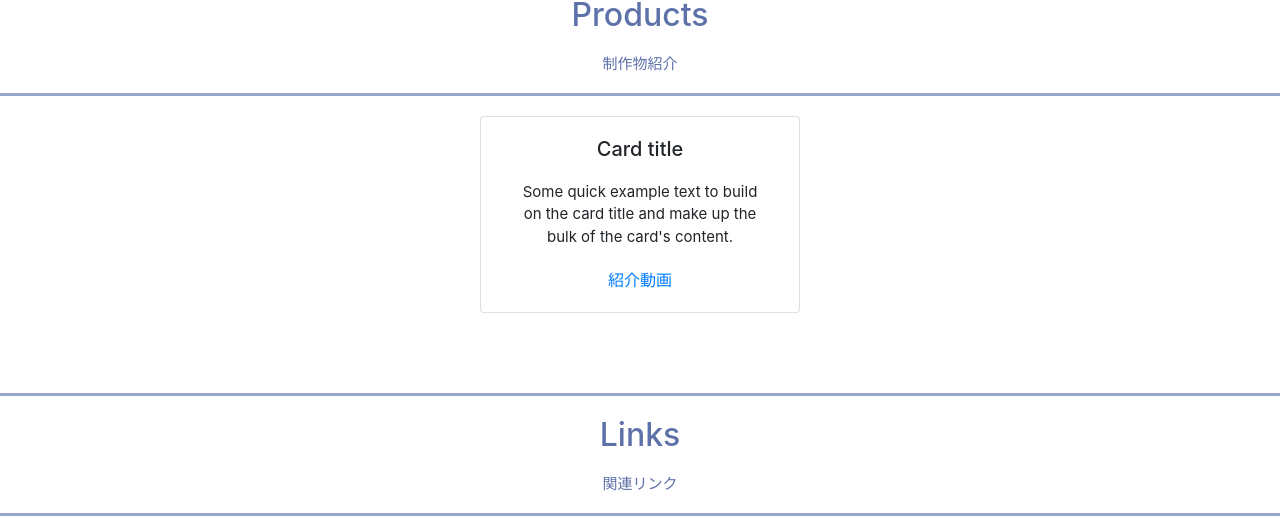
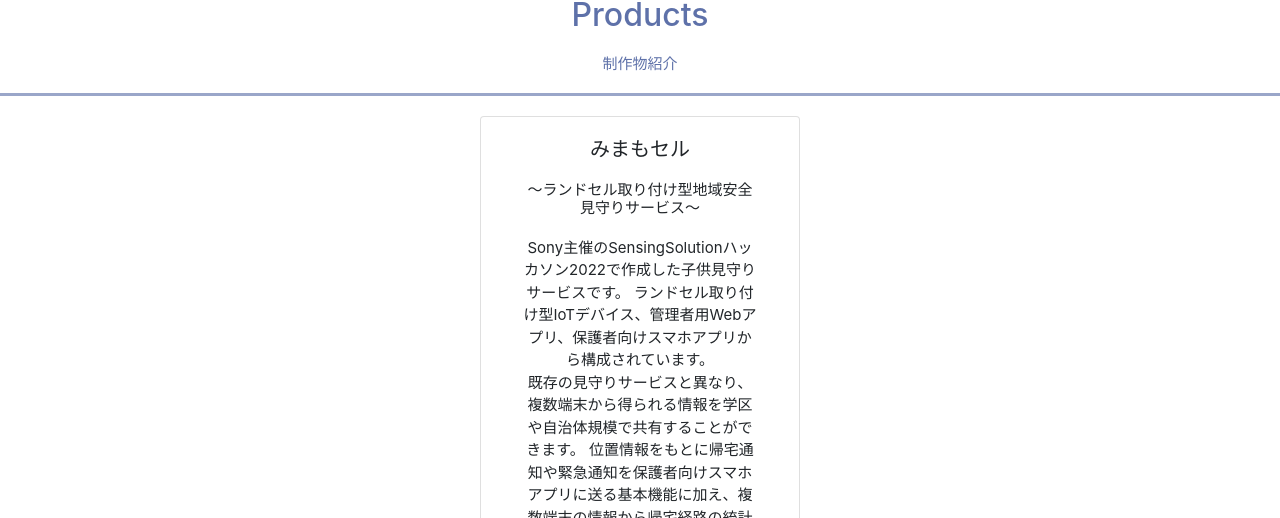
Before and after one commit to SeiTaross/Mypage, a plain HTML site: page index.html in a window 1280 px wide. Shown: the part 2747-3265 px from the top of the page. Drawn offline with nearby package versions, Linux system fonts and the light colour scheme.

Commit message:
products内容追加

```diff
--- a/index.html
+++ b/index.html
@@ -127,9 +127,17 @@
     <div class="products">
       <div class="card">
         <div class="card-body">
-          <h5 class="card-title">Card title</h5>
-          <p class="card-text">Some quick example text to build on the card title and make up the bulk of the card's content.</p>
-          <a href="https://youtu.be/kxLct4XnflM" >紹介動画</a>
+          <h5 class="card-title">
+            みまもセル
+            <p>〜ランドセル取り付け型地域安全見守りサービス〜</p>
+          </h5>
+          <p class="card-text">
+            Sony主催のSensingSolutionハッカソン2022で作成した子供見守りサービスです。
+            ランドセル取り付け型IoTデバイス、管理者用Webアプリ、保護者向けスマホアプリから構成されています。<br>
+            既存の見守りサービスと異なり、複数端末から得られる情報を学区や自治体規模で共有することができます。
+            位置情報をもとに帰宅通知や緊急通知を保護者向けスマホアプリに送る基本機能に加え、複数端末の情報から帰宅経路の統計や登下校人数などの把握をすることが可能です。
+          </p>
+          <a href="https://youtu.be/kxLct4XnflM" ><i class="fa fa-youtube-play fa"></i> 紹介動画</a>
         </div>
       </div>
 
```
